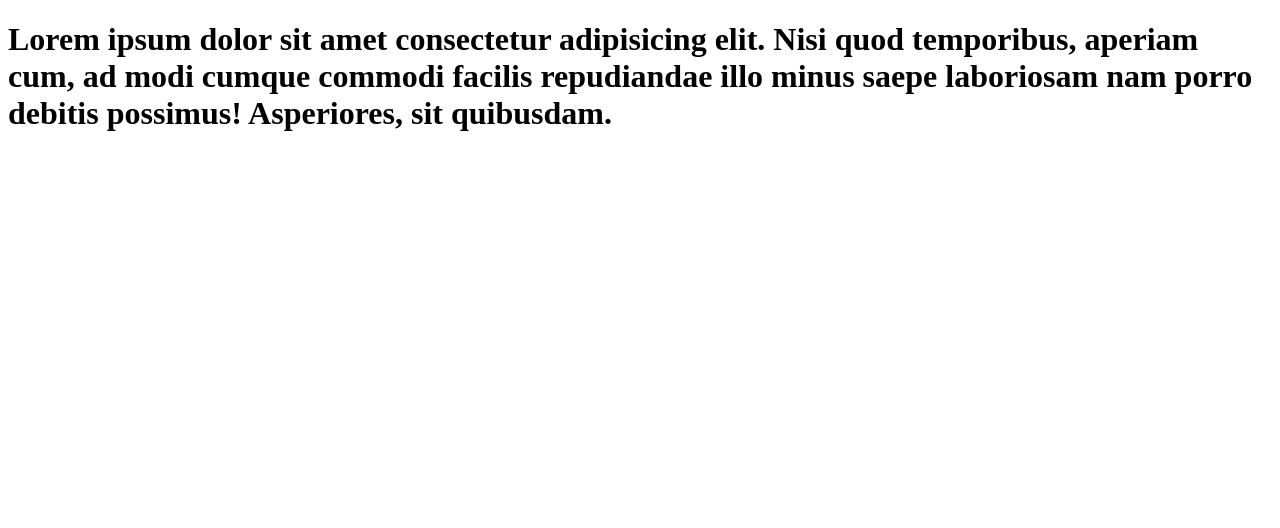
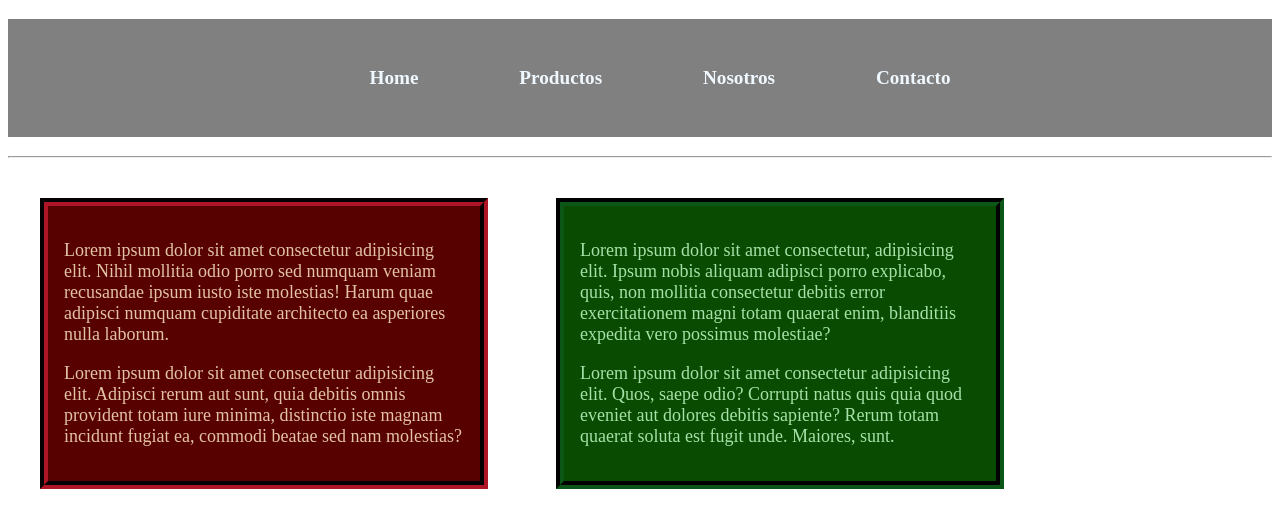
Before and after one commit to sabrisegovia/Utn-front-dev, a plain HTML site: page Clase 4/index.html in a window 1280 px wide. Drawn offline with Linux system fonts and the light colour scheme.

Commit message:
Clase 4 min31

```diff
--- a/Clase 4/estilos.css
+++ b/Clase 4/estilos.css
@@ -1,8 +1,45 @@
-.boxmodel {
-    background-color: aqua;
-    color: brown;
-    width: 100mpx;
-    height: 150mpx;
-    padding: 10px;
-    margin: 20px;
+.menuSuperior{
+    list-style: none;
+    text-align: center;
+    background-color: gray;
+    color: aliceblue;
+    font-size: larger;
+    font-weight: 700;
+
 }
+
+.menuSuperior li{
+    display: inline-block;
+    padding: 3rem;
+    text-decoration: none;
+}
+.menuSuperior a{
+    text-decoration: none;
+    color: aliceblue;
+}
+
+.box-model{
+    background-color: rgb(88, 1, 1);
+    color: rgba(233, 205, 173, 0.952);
+    font-size: large;
+    width: 25rem;
+    height: auto;
+    padding: 1rem;
+    margin: 2rem;
+    overflow: auto;
+    border: groove 0.5rem rgb(90, 11, 20);
+    display: inline-block;
+}
+
+.box-model2{
+    background-color: rgb(10, 75, 2);
+    color: rgba(173, 233, 176, 0.952);
+    font-size: large;
+    width: 25rem;
+    height: auto;
+    padding: 1rem;
+    margin: 2rem;
+    overflow: auto;
+    border: groove 0.5rem rgb(12, 86, 23);
+    display: inline-block;
+}
--- a/Clase 4/index.html
+++ b/Clase 4/index.html
@@ -1,15 +1,30 @@
 <!DOCTYPE html>
-<html>
-    <head>
-        <meta charset="UTF-8">
-        <meta name="viewport" content="width=device-width, initial-scale=1.0">
-        <title>Introd a CSS</title>
-    </head>
-
+<html lang="en">
+<head>
+    <meta charset="UTF-8">
+    <meta name="viewport" content="width=device-width, initial-scale=1.0">
+    <title>Document</title>
+    <link rel="stylesheet" href="estilos.css">
+</head>
 <body>
-<div class="boxmodel">
-    <h1>Lorem ipsum dolor sit amet consectetur adipisicing elit. Nisi quod temporibus, aperiam cum, ad modi cumque commodi facilis repudiandae illo minus saepe laboriosam nam porro debitis possimus! Asperiores, sit quibusdam.</h1>
-</div>
+   <header class="menuSuperior">
+        <nav>
+            <ul>
+                <li><a href="menuSuperior">Home</a></li>
+                <li>Productos</li>
+                <li>Nosotros</li>
+                <li>Contacto</li>
+            </ul>
+        </nav>
+   </header>
+   <hr>
+    <div class="box-model">
+        <p>Lorem ipsum dolor sit amet consectetur adipisicing elit. Nihil mollitia odio porro sed numquam veniam recusandae ipsum iusto iste molestias! Harum quae adipisci numquam cupiditate architecto ea asperiores nulla laborum.</p>
+        <p>Lorem ipsum dolor sit amet consectetur adipisicing elit. Adipisci rerum aut sunt, quia debitis omnis provident totam iure minima, distinctio iste magnam incidunt fugiat ea, commodi beatae sed nam molestias?</p>
+    </div>
+    <div class="box-model2">
+        <p>Lorem ipsum dolor sit amet consectetur, adipisicing elit. Ipsum nobis aliquam adipisci porro explicabo, quis, non mollitia consectetur debitis error exercitationem magni totam quaerat enim, blanditiis expedita vero possimus molestiae?</p>
+        <p>Lorem ipsum dolor sit amet consectetur adipisicing elit. Quos, saepe odio? Corrupti natus quis quia quod eveniet aut dolores debitis sapiente? Rerum totam quaerat soluta est fugit unde. Maiores, sunt.</p>
+    </div>
 </body>
-
 </html>
```
